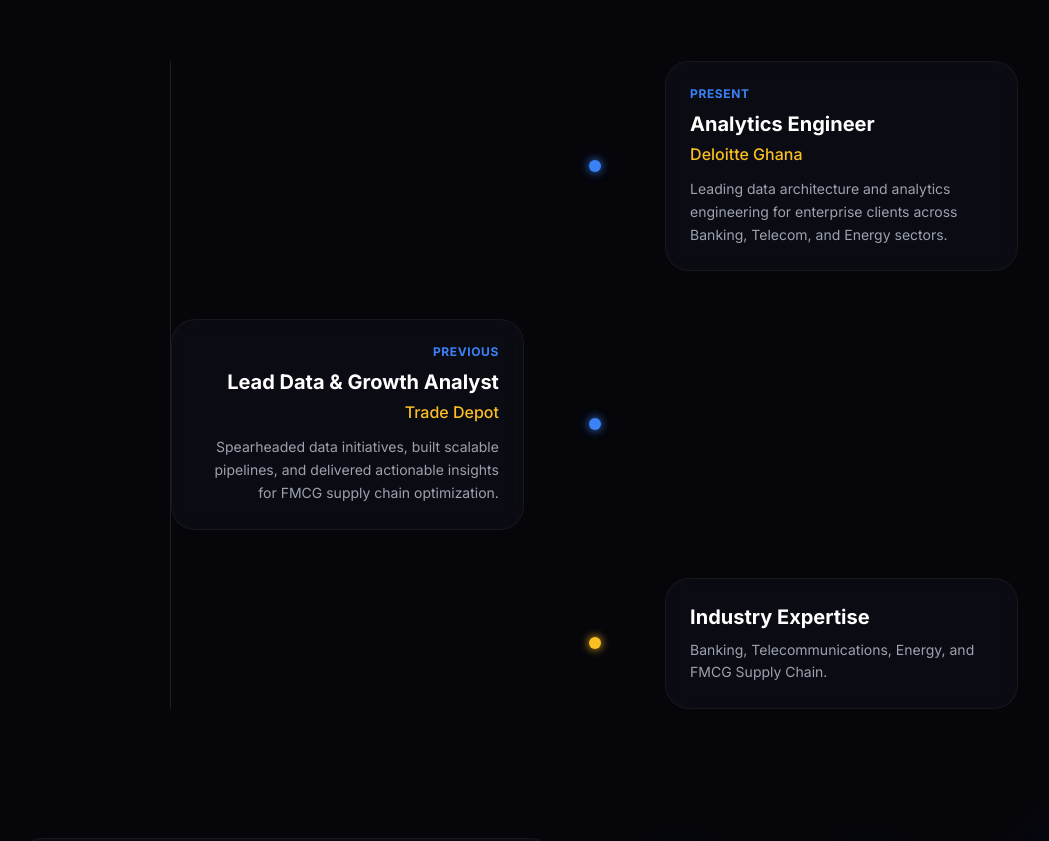
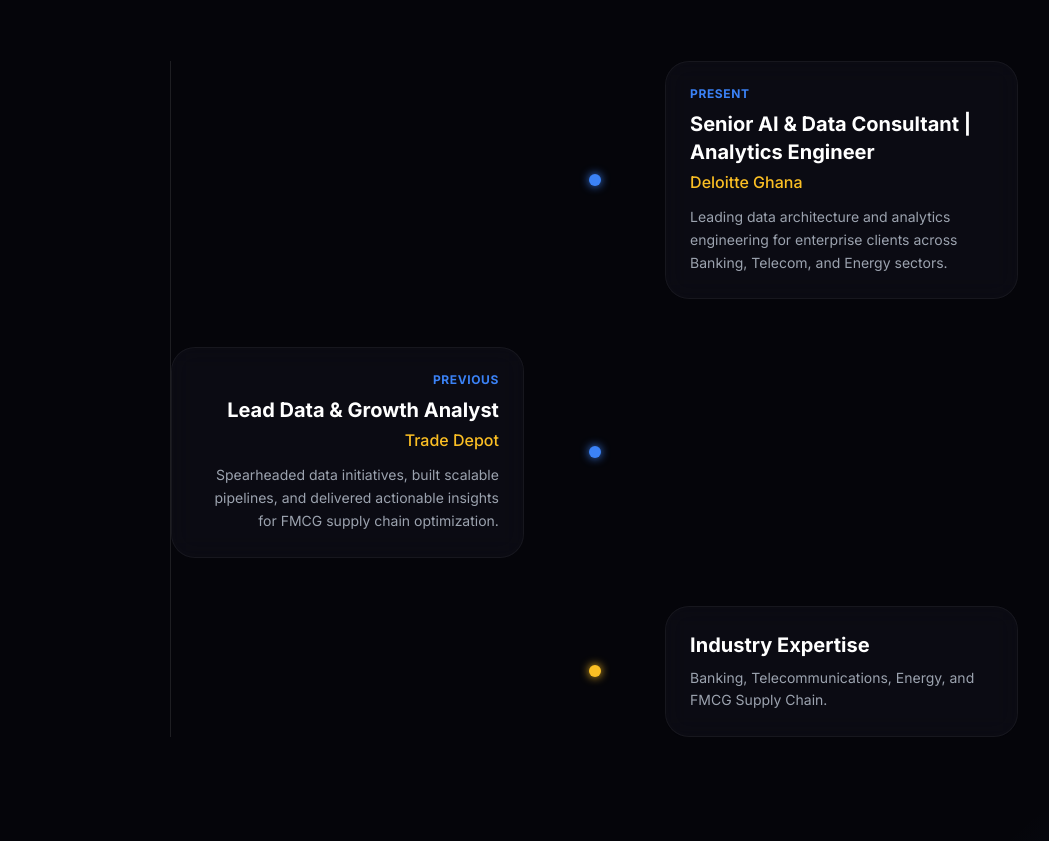
Before and after one commit to Richie123456/richard-quainoo, a React (Vite) app in the folder richard-quainoo/: page / in a window 1280 px wide. Shown: the part 2551-3392 px from the top of the page, without its empty margins (62-1111 px from the left). Built offline with nearby package versions, Linux system fonts and the light colour scheme.

Commit message:
Update role title in Experience component

```diff
--- a/richard-quainoo/src/components/Experience.tsx
+++ b/richard-quainoo/src/components/Experience.tsx
@@ -1,7 +1,7 @@
 export default function Experience() {
   const experiences = [
     {
-      role: "Analytics Engineer",
+      role: "Senior AI & Data Consultant | Analytics Engineer",
       company: "Deloitte Ghana",
       period: "Present",
       description: "Leading data architecture and analytics engineering for enterprise clients across Banking, Telecom, and Energy sectors."
```
